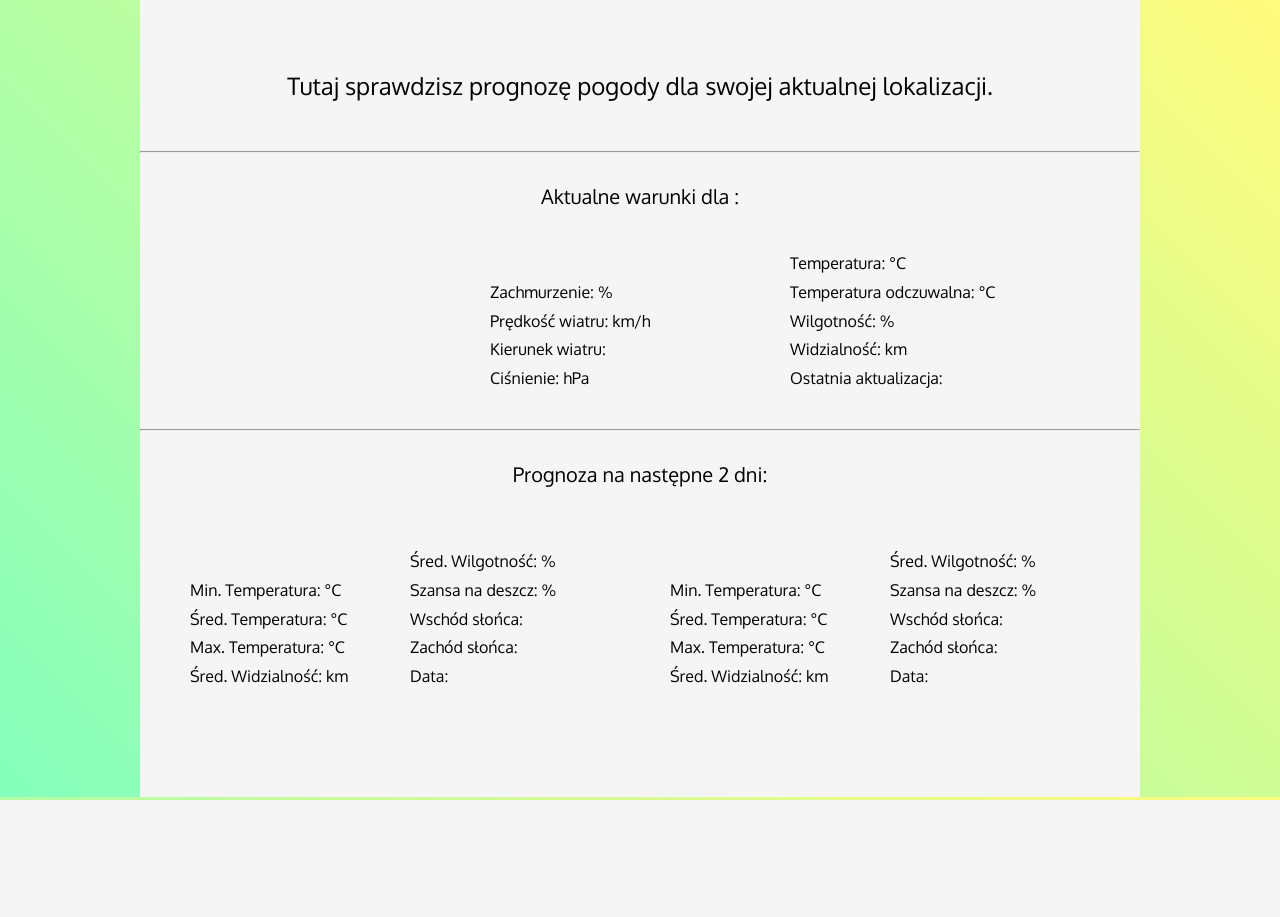
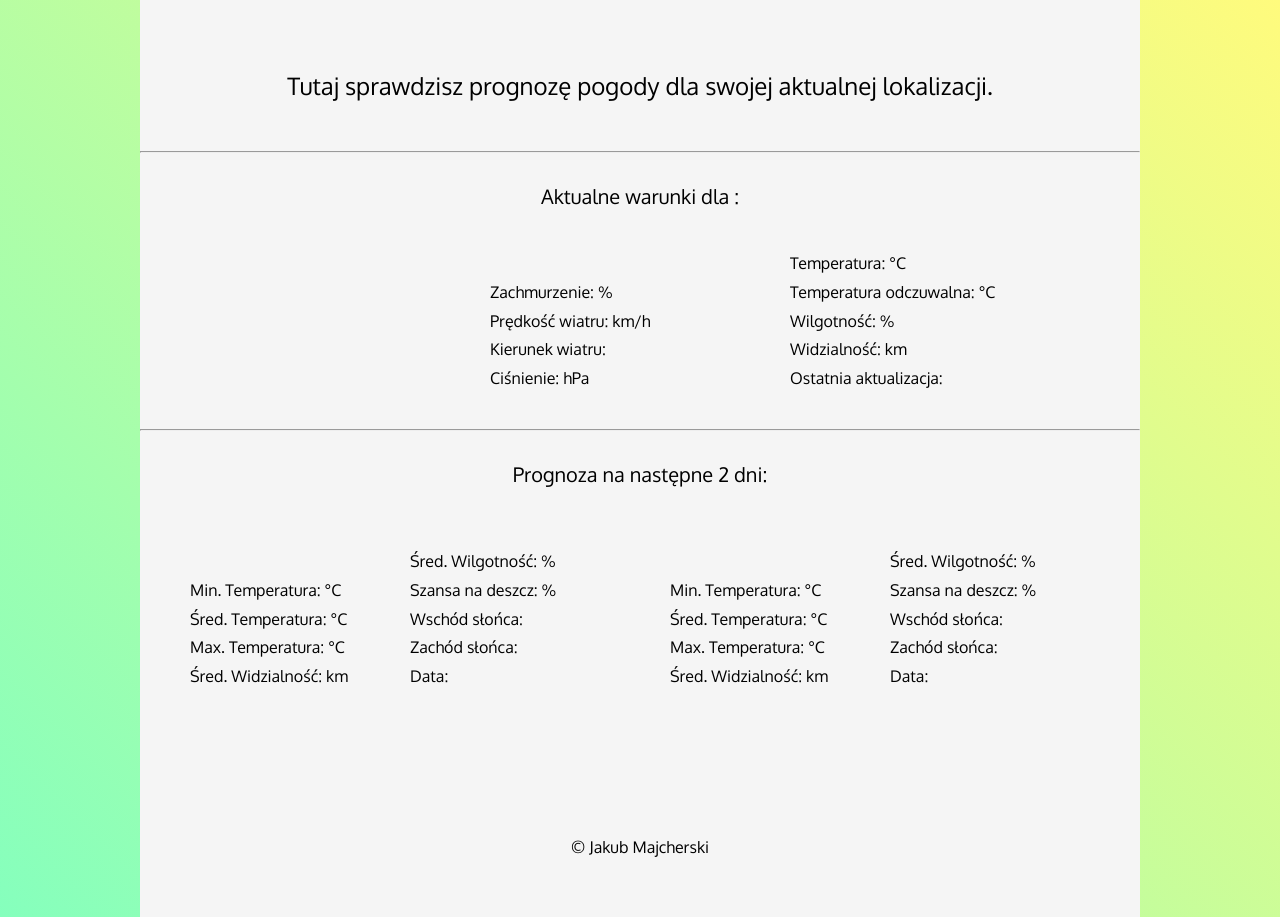
Before and after one commit to majcher01/nyc, a PHP site: page / in a window 1280 px wide. Before the commit the page ends 800 px from the top, so only its background shows below. Run offline with PHP 8.4, Linux system fonts and the light colour scheme.

Commit message:
dodanie &copy do pogody

```diff
--- a/pogoda/css/main.css
+++ b/pogoda/css/main.css
@@ -16,7 +16,7 @@ background-image: linear-gradient(45deg, #85FFBD 0%, #FFFB7D 100%);
     background-color: whitesmoke;
     width: 1000px;
     padding-top: 50px;
-    padding-bottom: 100px;
+
 }
 
 .header1{
--- a/pogoda/index.html
+++ b/pogoda/index.html
@@ -116,6 +116,8 @@
                     </p>
                 </span>
 
+
+
             </div>
 
 
@@ -124,7 +126,13 @@
 
 
 
+            <p style="text-align: center; margin-top: 350px; margin-bottom: 60px;">
+                &copy; Jakub Majcherski
+            </p>
+
+
         </div>
+
     </div>
 
 </body>
```
